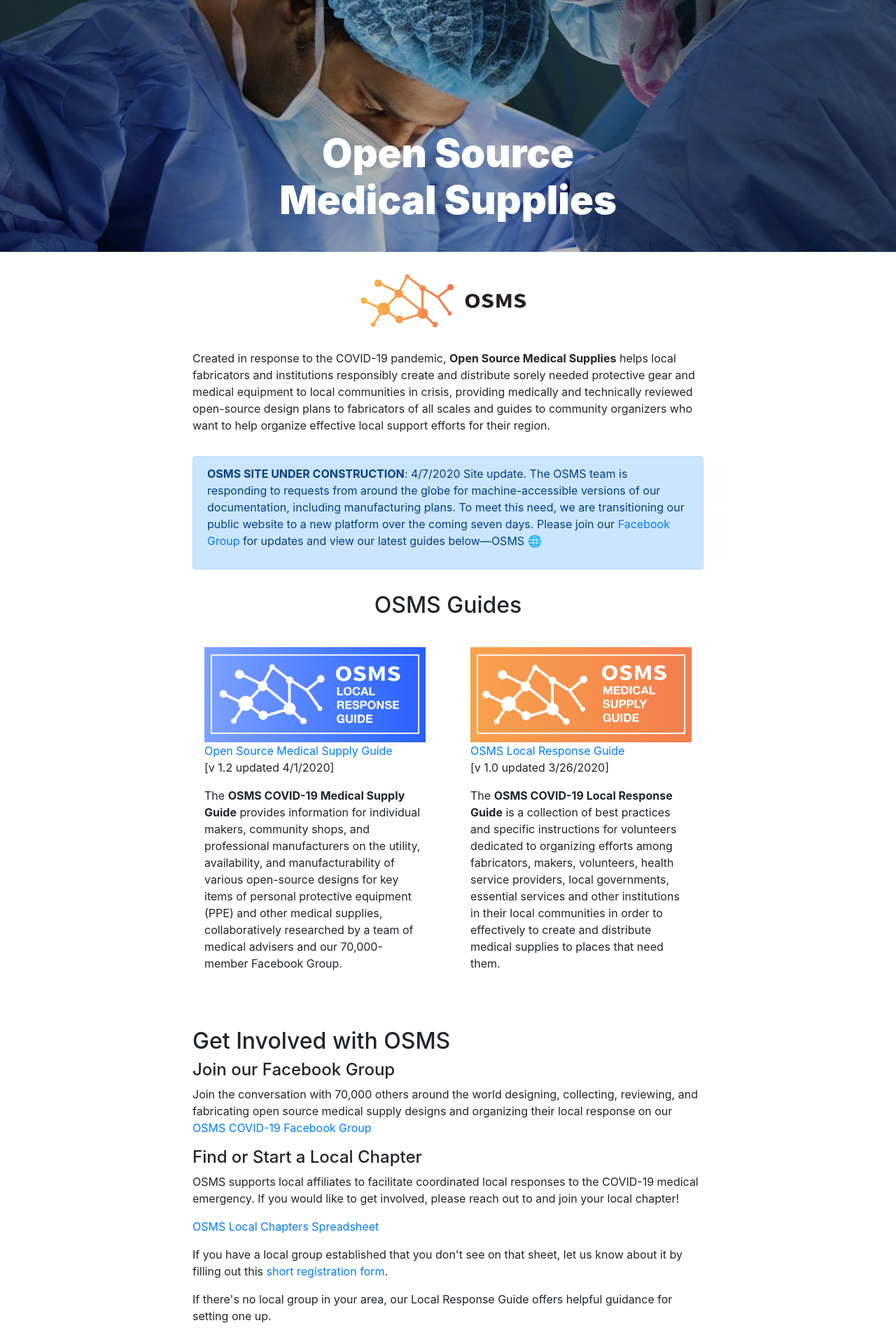
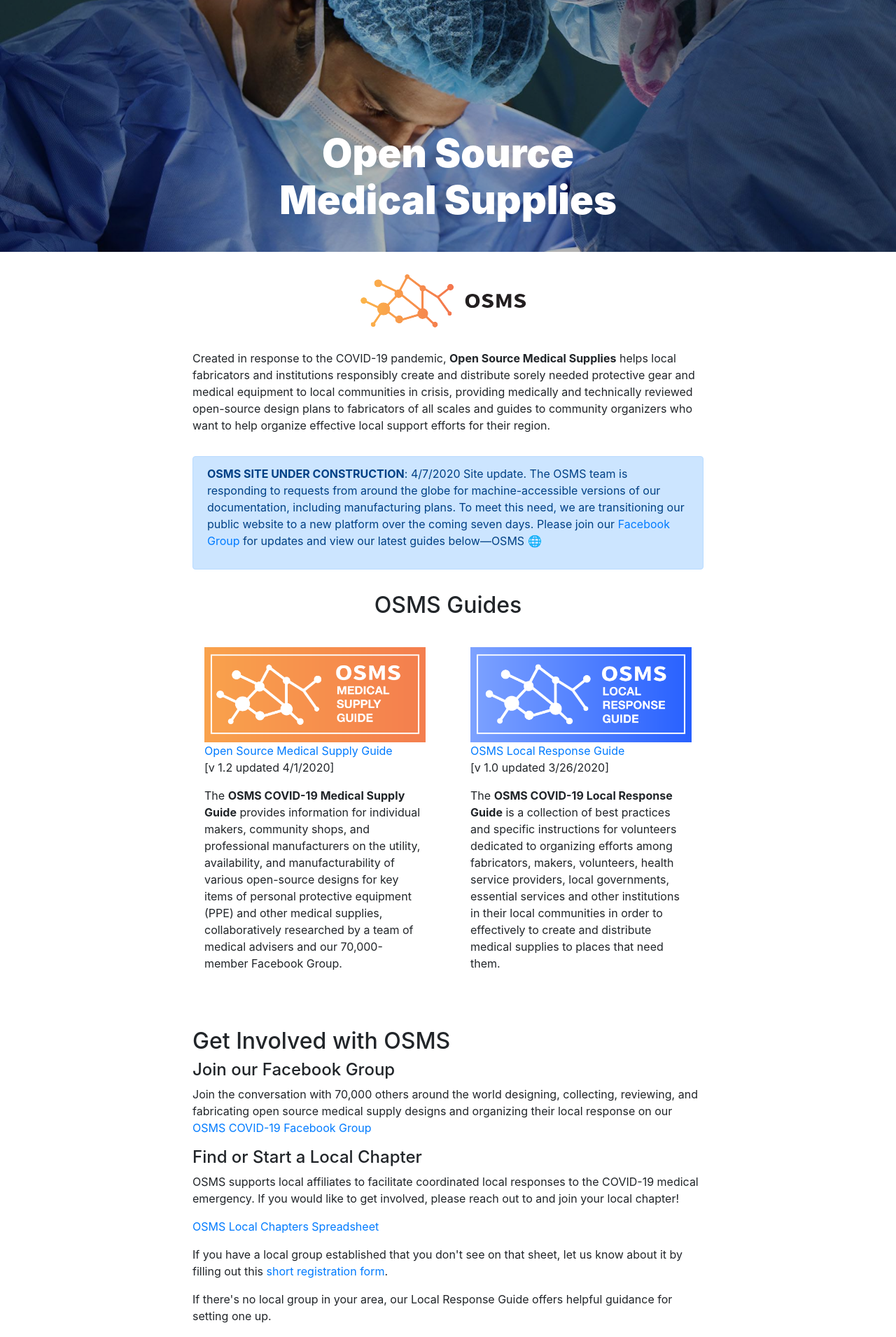
Before and after one commit to osms-landing/osms-landing.github.io, a Jekyll site: the page built from index.html, in a window 1280 px wide. Shown: the top 1911 px of the page at 70% size. Built offline with Jekyll 4.4.1, drawn with Linux system fonts in a browser that asks for light colours.

Commit message:
unswitches images. duh.

```diff
--- a/index.html
+++ b/index.html
@@ -62,7 +62,7 @@
 					<div class="col-md-6  col-xs-12 guide column">
 						<a
 							href="https://docs.google.com/document/d/1-71FJTmI1Q1kjSDLP0EegMERjg_0kk_7UfaRE4r66Mg/edit?usp=sharing">
-							<img src="/assets/img/osms-lrg-blue.png" />
+							<img src="/assets/img/osms-msg-orange.png" />
 						</a>
 						<p><a
 								href="https://docs.google.com/document/d/1-71FJTmI1Q1kjSDLP0EegMERjg_0kk_7UfaRE4r66Mg/edit?usp=sharing">Open
@@ -78,7 +78,7 @@
 					</div>
 					<div class="col-md-6  col-xs-12 guide column">
 						<a href="https://oscms.app.box.com/s/zh0aynd8hflxkfdaucs14ifs05z8d8dn">
-							<img src="/assets/img/osms-msg-orange.png" />
+							<img src="/assets/img/osms-lrg-blue.png" />
 						</a>
 						<p><a href="https://oscms.app.box.com/s/zh0aynd8hflxkfdaucs14ifs05z8d8dn">OSMS Local Response
 								Guide</a>
```
